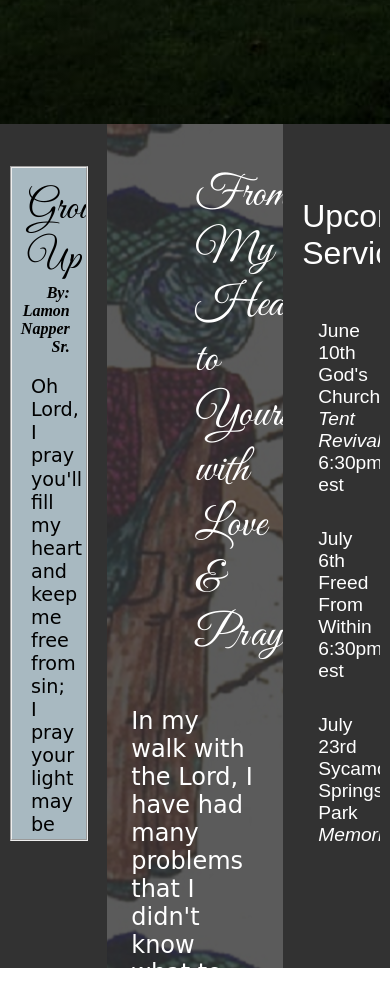
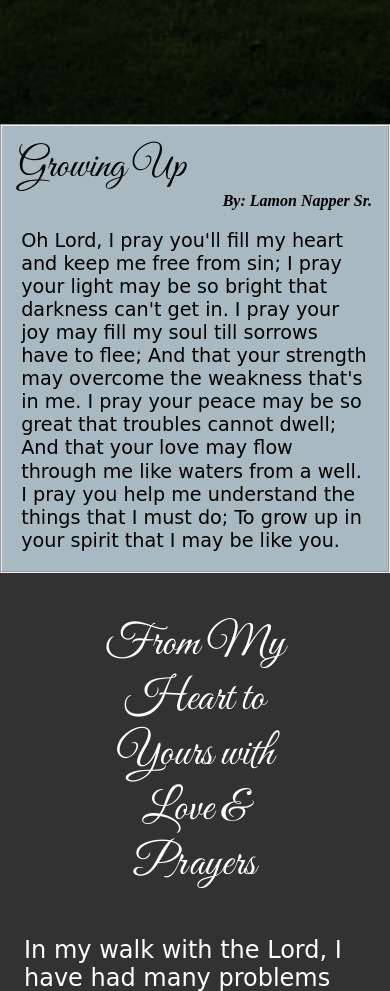
Before and after one commit to bnapper17/heavenly_treasures, a plain HTML site: page index.html in a window 390 px wide. Shown: the part 720-1711 px from the top of the page. Before the commit the page ends 1688 px from the top, so only its background shows below. Drawn offline with Linux system fonts and the light colour scheme; a web font is replaced by a local one.

Commit message:
add break point

```diff
--- a/index.css
+++ b/index.css
@@ -60,6 +60,12 @@
     color: white;
 }
 
+@media only screen and (max-width: 767px) {
+    .letter_container{
+        flex-direction:column;
+    }
+}
+
 #poem{
     width: 20%;
     color: black;
@@ -71,6 +77,13 @@
     overflow: hidden;
 }
 
+@media only screen and (max-width: 767px) {
+    #poem {
+        width: 100%;
+        height: fit-content;
+        margin-top: 0;
+    }
+}
 #poem:hover {
     overflow-y: auto;
     overflow-x: hidden;
@@ -103,6 +116,14 @@
     background-image: url(./Resources/sower_transparent.png);
     background-position: center;
     overflow: hidden;
+}
+
+@media only screen and (max-width: 767px) {
+    #newsLetter {
+        width: 100%;
+        height: fit-content;
+        background: rgb(50, 50, 50);
+    }
 }
 
 #newsLetter:hover {
@@ -144,9 +165,18 @@
     overflow: hidden;
 }
 
+@media only screen and (max-width: 767px) {
+    #schedule {
+        width: 100%;
+        height: fit-content;
+        background-color:rgb(168, 185, 193);
+        color: black;
+    }
+}
+
 #schedule:hover {
     overflow-y: auto;
-    overflow-x: hidden;
+    overflow-x: hidden
 }
 
 #schedule_head {
```
